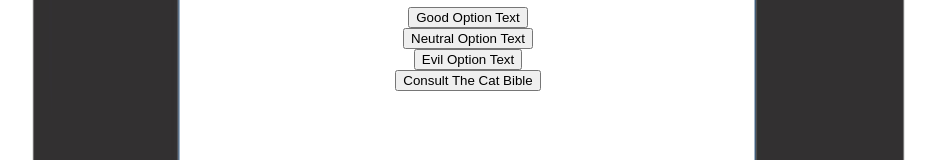
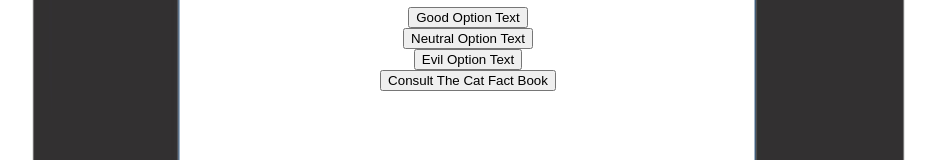
Before and after one commit to qrispi/a-cats-tail, a React (Create React App) app: page /1/choices in a window 1280 px wide. Shown: the part 421-581 px from the top of the page, without its empty margins (172-1108 px from the left). Built offline with nearby package versions, Linux system fonts and the light colour scheme.

Commit message:
Change bible component to book

```diff
--- a/src/components/App/App.js
+++ b/src/components/App/App.js
@@ -1,7 +1,7 @@
 import React from 'react';
 import './App.css';
 import Story from '../Story/Story';
-import Bible from '../Bible/Bible';
+import Book from '../Book/Book';
 
 function App() {
   return (
@@ -9,7 +9,7 @@ function App() {
       {/* <div className='play-screen'> */}
         <h1 className='title'>A Cat's Tail</h1>
         <Story />
-        <Bible />
+        <Book />
       {/* </div> */}
     </div>
   )
--- /dev/null
+++ b/src/components/Book/Book.js
@@ -0,0 +1,8 @@
+import React from 'react';
+import './Book.css';
+
+function Book() {
+
+}
+
+export default Book;
--- a/src/components/Choices/Choices.js
+++ b/src/components/Choices/Choices.js
@@ -18,7 +18,7 @@ function Choices() {
         <button>Evil Option Text</button>
       </NavLink>
 
-      <button>Consult The Cat Bible</button>
+      <button>Consult The Cat Fact Book</button>
     </>
   );
 }
```
Also changed, not shown: src/components/Bible/Bible.js (deleted, +0 -8 lines), src/components/Book/Book.css (added).
